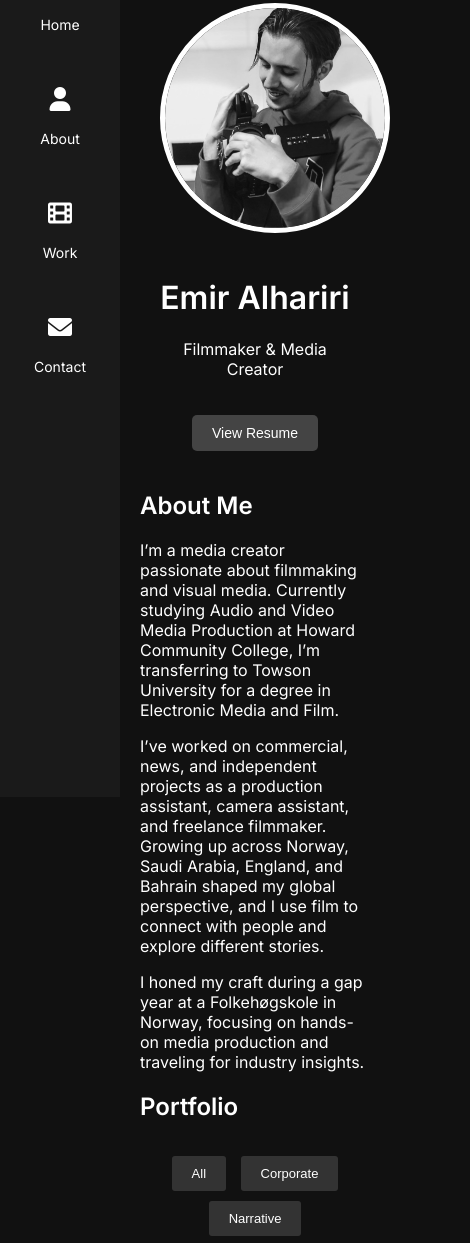
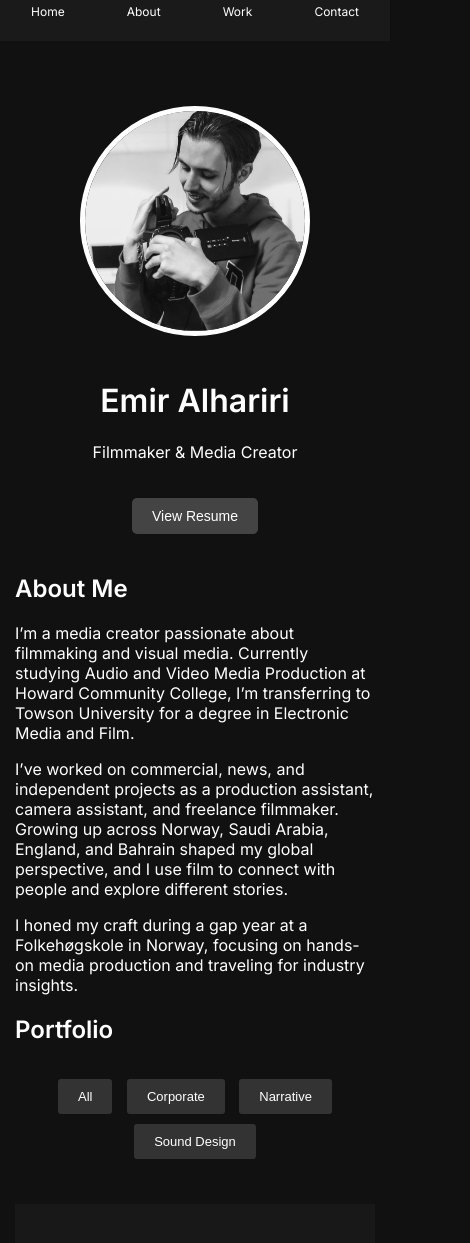
Before and after one commit to emiralhariri/emiralhariri.github.io, a plain HTML site: page index.html in a window 390 px wide. Shown: the part 67-1310 px from the top of the page, 470 px wide, since content can reach past the window. Drawn offline with Linux system fonts and the light colour scheme.

Commit message:
Update index.html

```diff
--- a/index.html
+++ b/index.html
@@ -44,6 +44,44 @@
     .main {
       margin-left: 120px;
       padding: 20px;
+    }
+
+    @media (max-width: 768px) {
+      .sidebar {
+        width: 100%;
+        height: auto;
+        position: relative;
+        display: flex;
+        justify-content: space-around;
+      }
+
+      .sidebar a {
+        padding: 10px;
+        font-size: 12px;
+      }
+
+      .main {
+        margin-left: 0;
+        padding: 15px;
+      }
+
+      header {
+        padding: 30px 10px;
+      }
+
+      .profile-pic {
+        width: 160px;
+        height: 160px;
+      }
+
+      .video-section {
+        grid-template-columns: 1fr;
+        gap: 20px;
+      }
+
+      #contact {
+        padding: 40px 15px;
+      }
     }
 
     header {
@@ -179,22 +217,7 @@
   </div>
 
   <script>
-    const videos = [
-      { link: "https://www.youtube.com/embed/AArYhLtPgXM", desc: "An instructional video I edited to guide employees on how to effectively use Salesforce.", type: "corporate" },
-      { link: "https://www.youtube.com/embed/ALQMVbNb8Co", desc: "A corporate-style interview highlighting key insights and perspectives about the company.", type: "corporate" },
-      { link: "https://www.youtube.com/embed/YZjce4yhHPE", desc: "A timelapse capturing the progress and transformation of the project from start to finish.", type: "corporate" },
-      { link: "https://www.youtube.com/embed/AjBUYXoFWSo", desc: "A promotional teaser created for a client to build anticipation for an upcoming event.", type: "corporate" },
-
-      { link: "https://www.youtube.com/embed/Zn1w953_mZA", desc: "Shot during my time studying in Norway, this was a fast-paced collaborative project set in a local bar, highlighting our ability to plan and execute under time constraints.", type: "narrative" },
-      { link: "https://www.youtube.com/embed/2n3UkWppLrk", desc: "A fast-paced promotional montage created for a friend’s clothing brand, showcasing style, energy, and visual flair.", type: "narrative" },
-      { link: "https://www.youtube.com/embed/vdfG4Zg7Hww", desc: "A reflective short film exploring the overlooked moments and small details a character fails to appreciate—until they’re gone.", type: "narrative" },
-      { link: "https://www.youtube.com/embed/eswpazPrw6k", desc: "A stylized video illustrating the addictive nature of social media and its impact on attention span—drawing parallels to the fragmented focus of a fish brain in a digital world.", type: "narrative" },
-      { link: "https://www.youtube.com/embed/eqM_UiJUdAQ", desc: "A visual montage following a lead character through a tapestry of faces and locations, capturing emotion, connection, and movement across space and time.", type: "narrative" },
-
-      { link: "https://www.youtube.com/embed/Kc5XzxwwoDo", desc: "Designed the soundscape for a T-Rex in a cinematic, atmospheric environment—layering footsteps, growls, and ambient textures to enhance tension and immersion.", type: "sound" },
-      { link: "https://www.youtube.com/embed/K4uYqEATpUI", desc: "Created detailed mechanical sounds to bring a robot assembly sequence to life—featuring layered servo whirs, metallic clanks, and rhythmic machinery.", type: "sound" },
-      { link: "https://www.youtube.com/embed/D2lK5Ov3fRU", desc: "Independent sound design practice on a BIFSC short film, portraying nature consuming the planet and starting anew. Focused on capturing the cycle of collapse and rebirth through organic textures and atmospheric layers.", type: "sound" }
-    ];
+    const videos = [...]; // same video array from before
 
     function loadVideos(filter = 'all') {
       const container = document.getElementById('videos');
```
